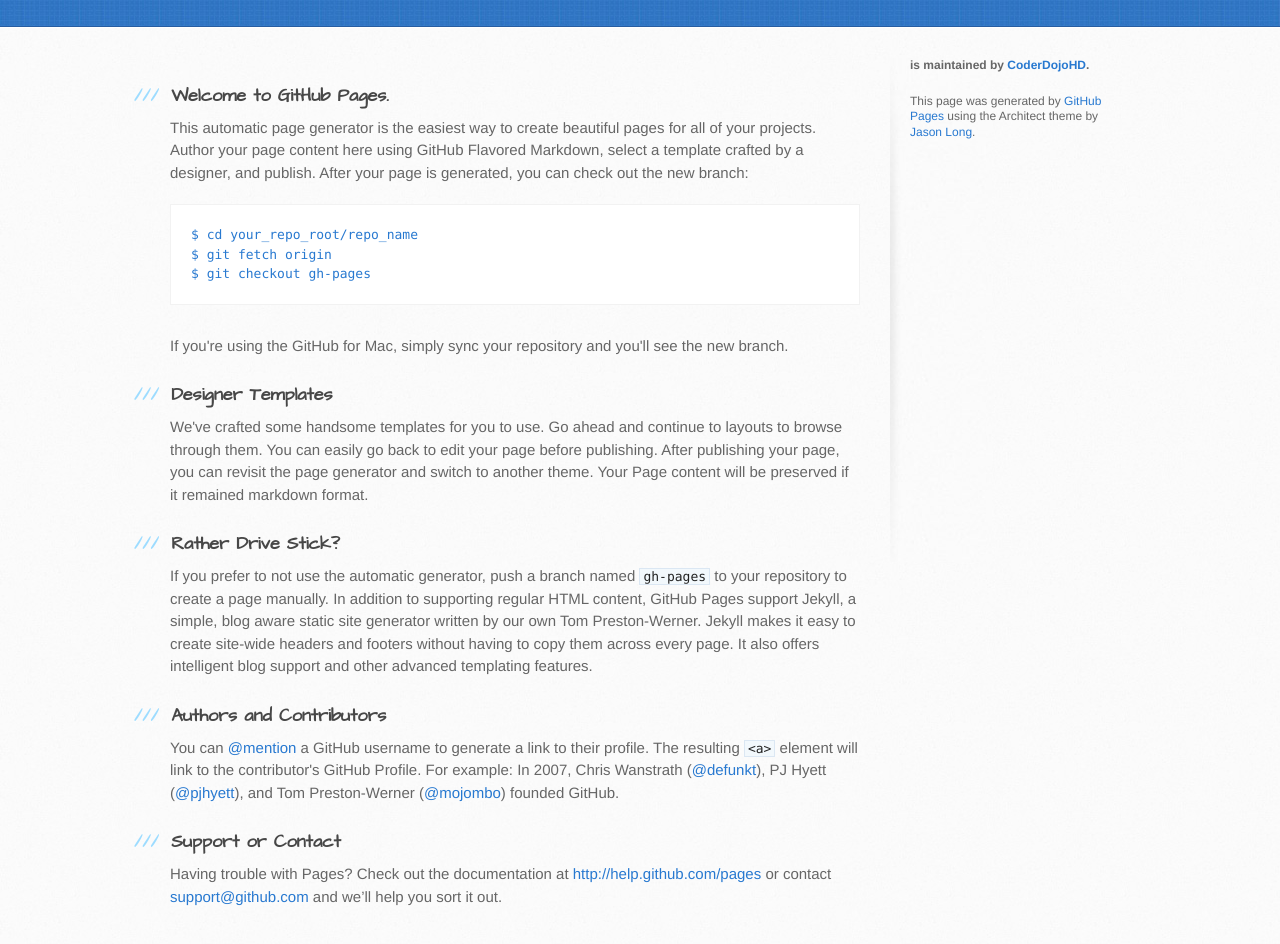
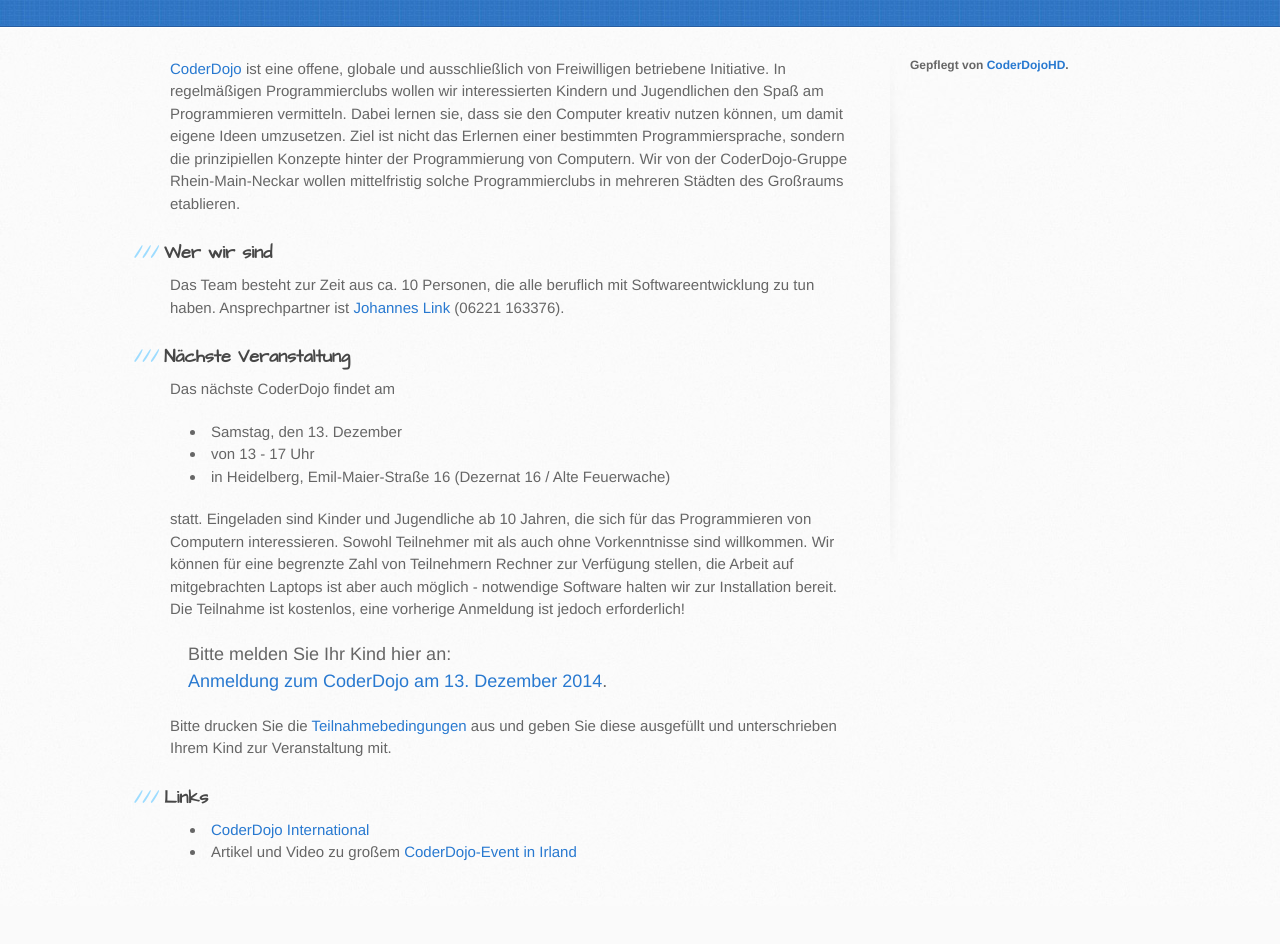
Before and after one commit to CoderDojoHD/coderdojohd.github.io, a plain HTML site: page index.html in a window 1280 px wide. Shown: the part 280-1224 px from the top of the page. After the commit the page ends 1186 px from the top, so only its background shows below. Drawn offline with Linux system fonts and the light colour scheme.

Commit message:
Direkte Übertragung des alten Inhalts

```diff
--- a/index.html
+++ b/index.html
@@ -13,7 +13,7 @@
     <script src="//html5shiv.googlecode.com/svn/trunk/html5.js"></script>
     <![endif]-->
 
-    <title>CoderDojo Heidelberg by CoderDojoHD</title>
+    <title>CoderDojo Heidelberg</title>
   </head>
 
   <body>
@@ -21,54 +21,70 @@
       <div class="inner">
         <h1>CoderDojo Heidelberg</h1>
         <h2>Kinder und Jugendliche lernen Programmieren</h2>
-        <a href="https://github.com/CoderDojoHD/website" class="button"><small>View project on</small>GitHub</a>
+        <a href="https://github.com/CoderDojoHD/coderdojohd.github.io" class="button"><small>View project on</small>GitHub</a>
       </div>
     </header>
 
     <div id="content-wrapper">
       <div class="inner clearfix">
         <section id="main-content">
-          <h3>
-<a name="welcome-to-github-pages" class="anchor" href="#welcome-to-github-pages"><span class="octicon octicon-link"></span></a>Welcome to GitHub Pages.</h3>
 
-<p>This automatic page generator is the easiest way to create beautiful pages for all of your projects. Author your page content here using GitHub Flavored Markdown, select a template crafted by a designer, and publish. After your page is generated, you can check out the new branch:</p>
+			<p>
+			<a href="http://coderdojo.com">CoderDojo</a> ist eine offene, globale und ausschlie&szlig;lich von Freiwilligen betriebene Initiative.
+                In regelmäßigen Programmierclubs wollen wir  interessierten Kindern und Jugendlichen den Spa&szlig; am Programmieren vermitteln.
+                Dabei lernen sie, dass sie den Computer kreativ nutzen k&ouml;nnen, um damit eigene Ideen umzusetzen.
+                Ziel ist nicht das Erlernen einer bestimmten Programmiersprache, sondern die prinzipiellen Konzepte hinter der Programmierung von Computern.
 
-<pre><code>$ cd your_repo_root/repo_name
-$ git fetch origin
-$ git checkout gh-pages
-</code></pre>
+                Wir von der <em>CoderDojo-Gruppe Rhein-Main-Neckar</em> wollen mittelfristig solche Programmierclubs
+                in mehreren St&auml;dten des Gro&szlig;raums etablieren.
+			</p>
 
-<p>If you're using the GitHub for Mac, simply sync your repository and you'll see the new branch.</p>
+			<h3>Wer wir sind</h3>
 
-<h3>
-<a name="designer-templates" class="anchor" href="#designer-templates"><span class="octicon octicon-link"></span></a>Designer Templates</h3>
+			<p>Das Team besteht zur Zeit aus ca. 10 Personen, die alle beruflich mit Softwareentwicklung zu tun haben.
+			Ansprechpartner ist <a href="mailto:business@johanneslink.net">Johannes Link</a> (06221 163376).
+			</p>
 
-<p>We've crafted some handsome templates for you to use. Go ahead and continue to layouts to browse through them. You can easily go back to edit your page before publishing. After publishing your page, you can revisit the page generator and switch to another theme. Your Page content will be preserved if it remained markdown format.</p>
+			<h3>N&auml;chste Veranstaltung</h3>
+			<p>
+				Das n&auml;chste CoderDojo findet am
+            </p>
+            <ul>
+				<li><b>Samstag, den 13. Dezember</b><br/></li>
+				<li><b>von 13 - 17 Uhr</b><br/></li>
+				<li>
+                    in Heidelberg, Emil-Maier-Stra&szlig;e 16 (Dezernat 16 / Alte Feuerwache)
+                </li>
+            </ul>
+			<p>
+				statt. Eingeladen sind Kinder und Jugendliche ab 10 Jahren, die sich f&uuml;r das Programmieren von Computern interessieren.
+				Sowohl Teilnehmer mit als auch ohne Vorkenntnisse sind willkommen.
+                Wir k&ouml;nnen f&uuml;r eine begrenzte Zahl von Teilnehmern Rechner zur Verf&uuml;gung stellen, die Arbeit auf
+                mitgebrachten Laptops ist aber auch m&ouml;glich - notwendige Software halten wir zur Installation bereit.
 
-<h3>
-<a name="rather-drive-stick" class="anchor" href="#rather-drive-stick"><span class="octicon octicon-link"></span></a>Rather Drive Stick?</h3>
+                Die Teilnahme ist kostenlos, <b>eine vorherige Anmeldung ist jedoch erforderlich!</b>
+			</p>
+			<p style="padding-left: 1em; padding-right: 1em; font-size: 1.2em; line-height: 1.5em">
+				<b>Bitte melden Sie Ihr Kind hier an:</b><br/>
+				<a href="https://www.eventbrite.de/e/coderdojo-heidelberg-dezember-2014-tickets-14409650653">Anmeldung zum CoderDojo am 13. Dezember 2014</a>.
+			</p>
+			<p>
+				Bitte drucken Sie die <a href=http://johanneslink.net/pdf/TeilnahmebedingungenCoderDojo.pdf>Teilnahmebedingungen</a> aus und
+				geben Sie diese ausgef&uuml;llt und unterschrieben Ihrem Kind zur Veranstaltung mit.
+			</p>
 
-<p>If you prefer to not use the automatic generator, push a branch named <code>gh-pages</code> to your repository to create a page manually. In addition to supporting regular HTML content, GitHub Pages support Jekyll, a simple, blog aware static site generator written by our own Tom Preston-Werner. Jekyll makes it easy to create site-wide headers and footers without having to copy them across every page. It also offers intelligent blog support and other advanced templating features.</p>
+            <h3>Links</h3>
+            <ul>
+                <li><a href="http://coderdojo.com">CoderDojo International</a></li>
+                <li>Artikel und Video zu gro&szlig;em <a href="http://www.siliconrepublic.com/innovation/item/25922-skillsfeb">CoderDojo-Event in Irland</a></li>
+            </ul>
 
-<h3>
-<a name="authors-and-contributors" class="anchor" href="#authors-and-contributors"><span class="octicon octicon-link"></span></a>Authors and Contributors</h3>
-
-<p>You can <a href="https://github.com/blog/821" class="user-mention">@mention</a> a GitHub username to generate a link to their profile. The resulting <code>&lt;a&gt;</code> element will link to the contributor's GitHub Profile. For example: In 2007, Chris Wanstrath (<a href="https://github.com/defunkt" class="user-mention">@defunkt</a>), PJ Hyett (<a href="https://github.com/pjhyett" class="user-mention">@pjhyett</a>), and Tom Preston-Werner (<a href="https://github.com/mojombo" class="user-mention">@mojombo</a>) founded GitHub.</p>
-
-<h3>
-<a name="support-or-contact" class="anchor" href="#support-or-contact"><span class="octicon octicon-link"></span></a>Support or Contact</h3>
-
-<p>Having trouble with Pages? Check out the documentation at <a href="http://help.github.com/pages">http://help.github.com/pages</a> or contact <a href="mailto:support@github.com">support@github.com</a> and we’ll help you sort it out.</p>
-        </section>
+         </section>
 
         <aside id="sidebar">
-          <p class="repo-owner"><a href="https://github.com/CoderDojoHD/website"></a> is maintained by <a href="https://github.com/CoderDojoHD">CoderDojoHD</a>.</p>
-
-          <p>This page was generated by <a href="https://pages.github.com">GitHub Pages</a> using the Architect theme by <a href="https://twitter.com/jasonlong">Jason Long</a>.</p>
+          <p class="repo-owner"><a href="https://github.com/CoderDojoHD/website"></a> Gepflegt von <a href="https://github.com/CoderDojoHD">CoderDojoHD</a>.</p>
         </aside>
       </div>
     </div>
-
-
   </body>
 </html>
```
